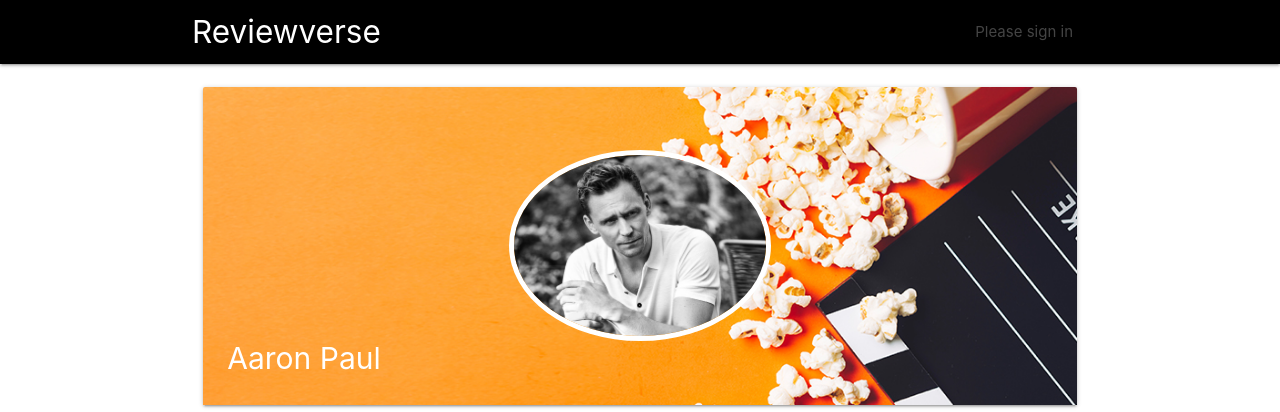
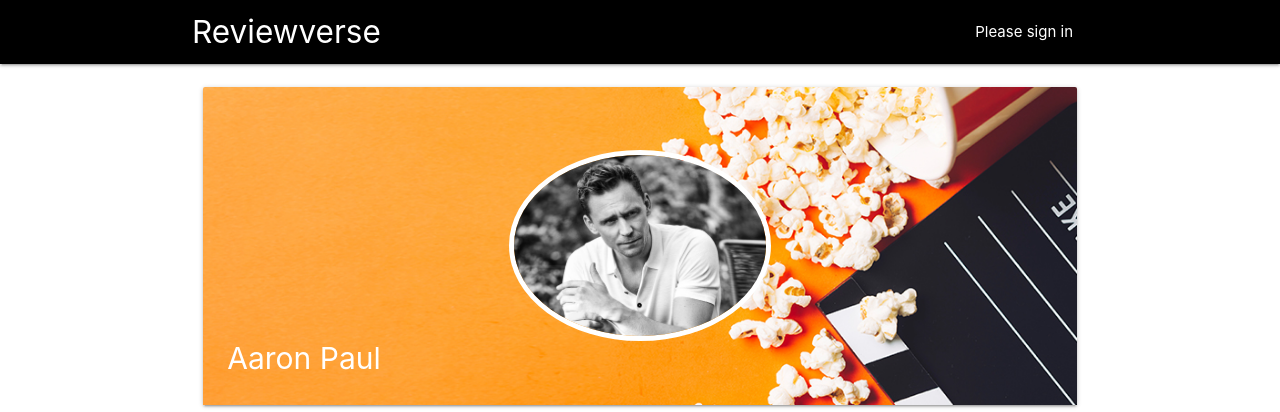
Before and after one commit to Sanchita11/_Reviewverse_, a Django app: a page that uses imdb_clone/templates/base.html in a window 1280 px wide. Shown: the top 412 px of the page. Run offline with Django 3.2, Linux system fonts and the light colour scheme; data comes from the database, SQL or seed files in the repository; some libraries are stand-ins or nearby versions.

Commit message:
Update base.html

```diff
--- a/imdb_clone/templates/base.html
+++ b/imdb_clone/templates/base.html
@@ -32,7 +32,7 @@
     {% if user.is_authenticated %}
       <li><a class="dropdown-trigger white-text" href="#!" data-target="dropdown1">{{ user.username }}<i class="material-icons right">arrow_drop_down</i></a>
     {% else %}
-      <li><a href="{% url 'login' %}">Please sign in</a></li>
+      <li><a href="{% url 'login' %}" class="white-text">Please sign in</a></li>
     {% endif %}
 
 
```
